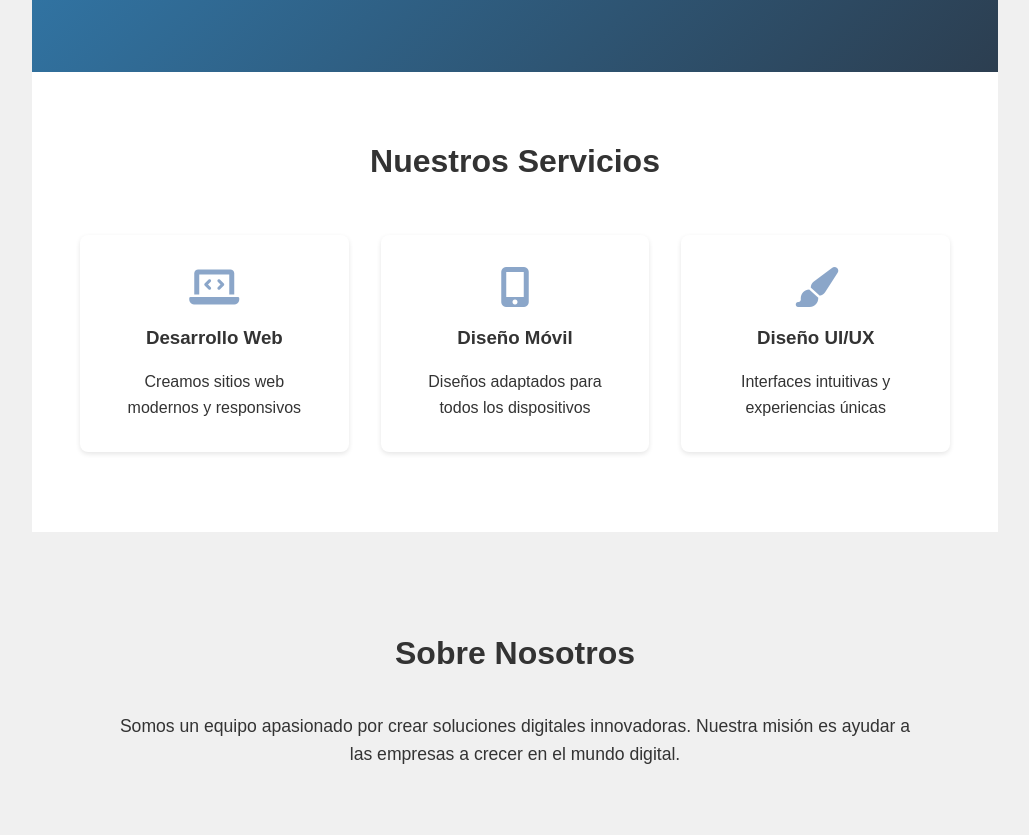
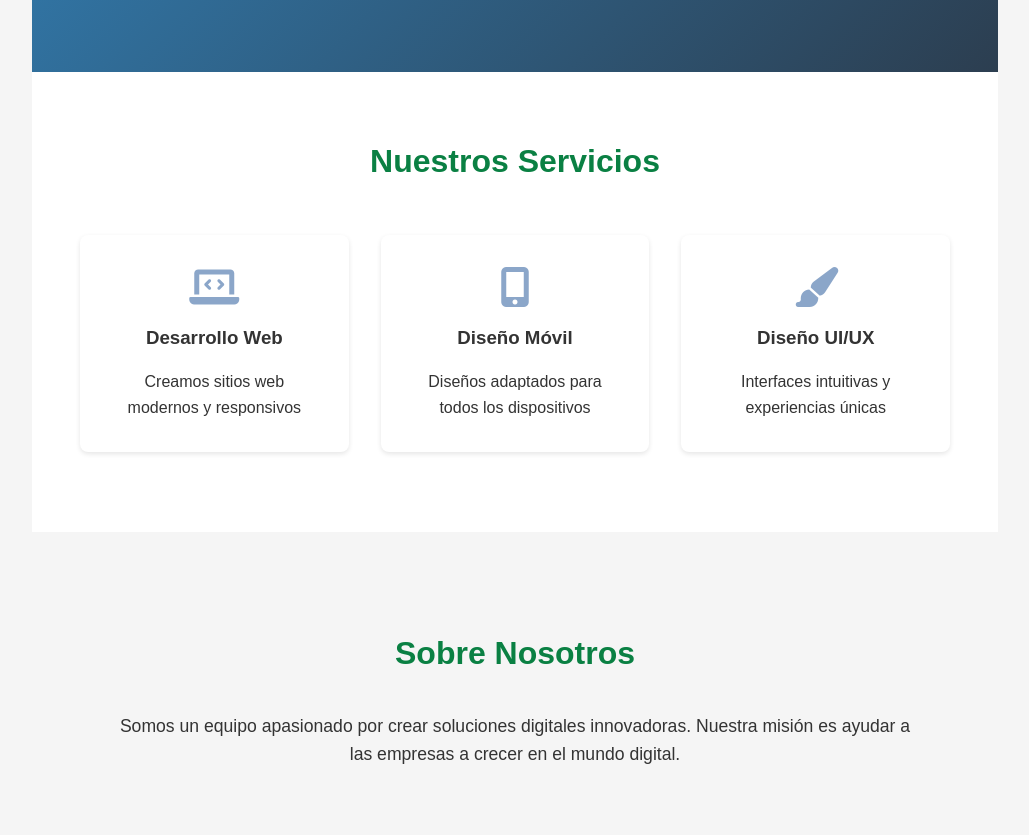
Before and after one commit to carmenJaraAlvarez/Despliegue-de-aplicaciones-web, a plain HTML site: page index.html in a window 1280 px wide. Shown: the part 820-1655 px from the top of the page, without its empty margins (250-1279 px from the left). Drawn offline with Linux system fonts and the light colour scheme.

Commit message:
Custom css

```diff
--- a/styles.css
+++ b/styles.css
@@ -2,9 +2,10 @@
 :root {
     --primary-blue: #8BA6C9;
     --secondary-green: #008000;
-    --background-gray: #f0f0f0;
+    --background-gray: #f5f5f5;
     --menu-blue: #B8C7DC;
     --text-dark: #333;
+    --title-green: #0A8043;
 }
 
 * {
@@ -114,7 +115,7 @@ section {
 section h2 {
     text-align: center;
     margin-bottom: 2rem;
-    color: var(--text-dark);
+    color: var(--title-green);
     font-size: 2rem;
 }
 
@@ -253,6 +254,18 @@ footer {
     margin-top: 2rem;
 }
 
+/* Títulos */
+h2 {
+    color: var(--title-green);
+    font-size: 2rem;
+    margin-bottom: 1rem;
+}
+
+.section-divider {
+    border-bottom: 2px solid var(--title-green);
+    margin: 1rem 0 2rem 0;
+}
+
 /* Responsive adjustments */
 @media (max-width: 768px) {
     section {
```
